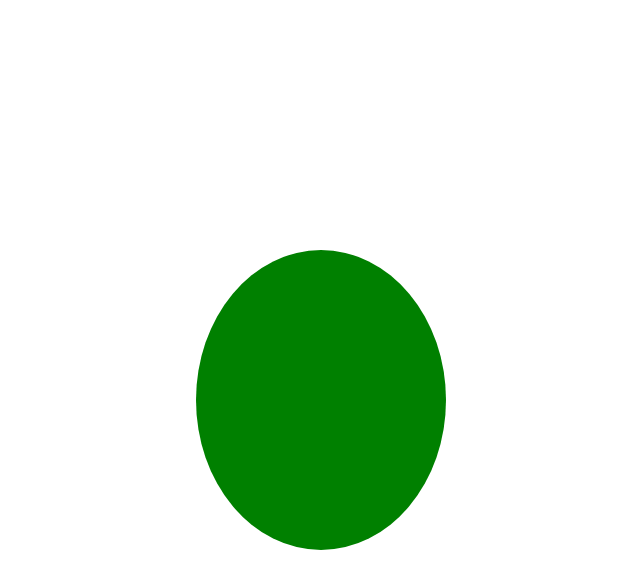
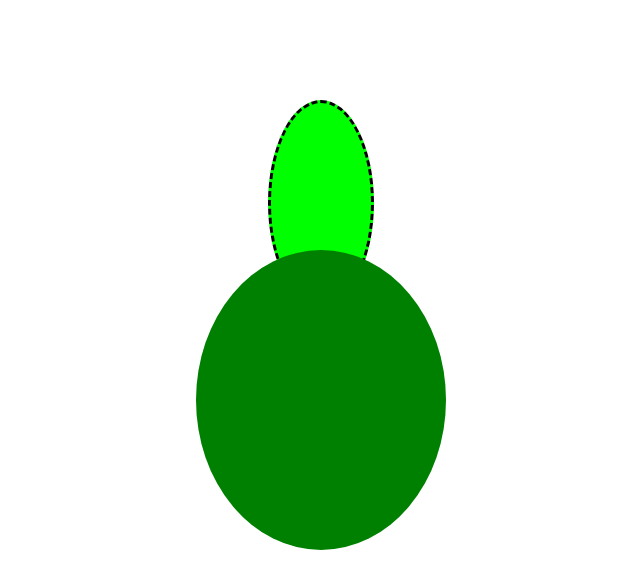
Before and after one commit to PearBear5/Chill, a plain HTML site: page art.html in a window 1280 px wide. Shown: the whole page, without its empty margins (319-959 px from the left). Drawn offline with Linux system fonts and the light colour scheme.

Commit message:
Wed, Apr 2, 2025, 9:20 AM -07:00

```diff
--- a/css/art.css
+++ b/css/art.css
@@ -18,4 +18,11 @@ body {
     height: 200px;
     width: 100px;
     background-color: lime;
+    position: absolute;
+    top: 100px;
+    border-radius: 50%;
+    z-index: -1;
+    border-style: dashed;
+    border-color: #00FF0
+
 }
```
